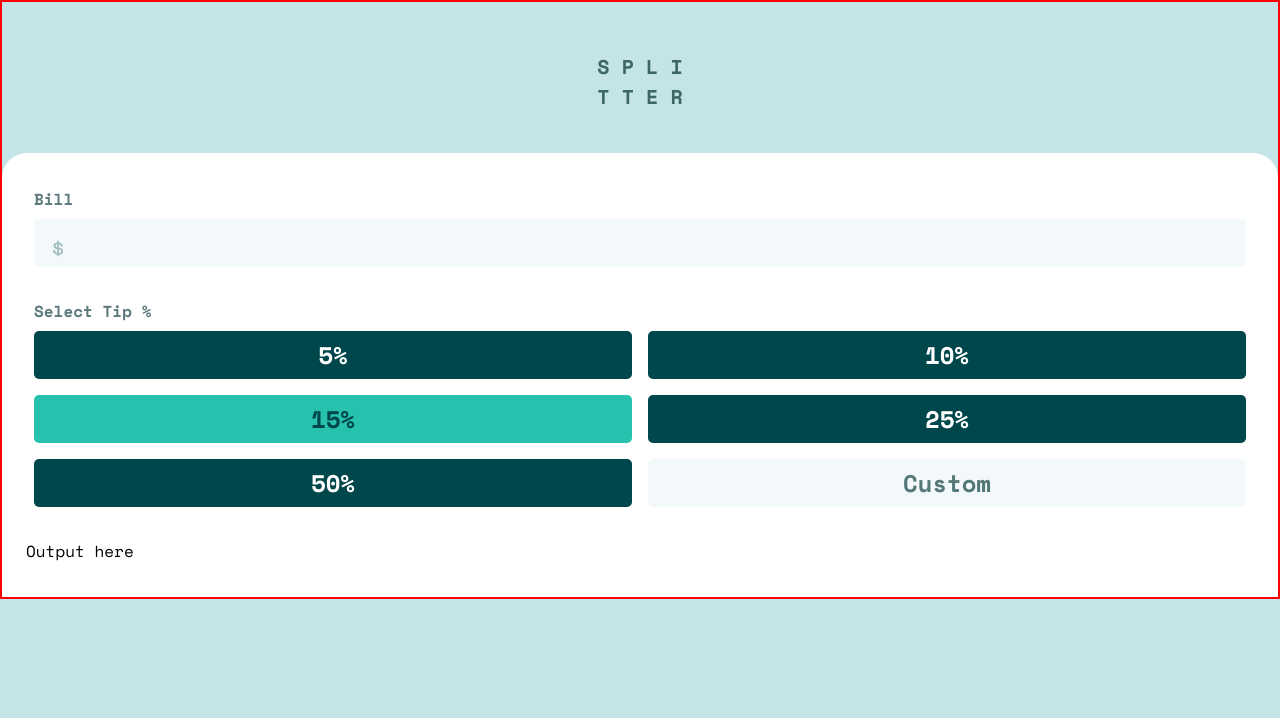
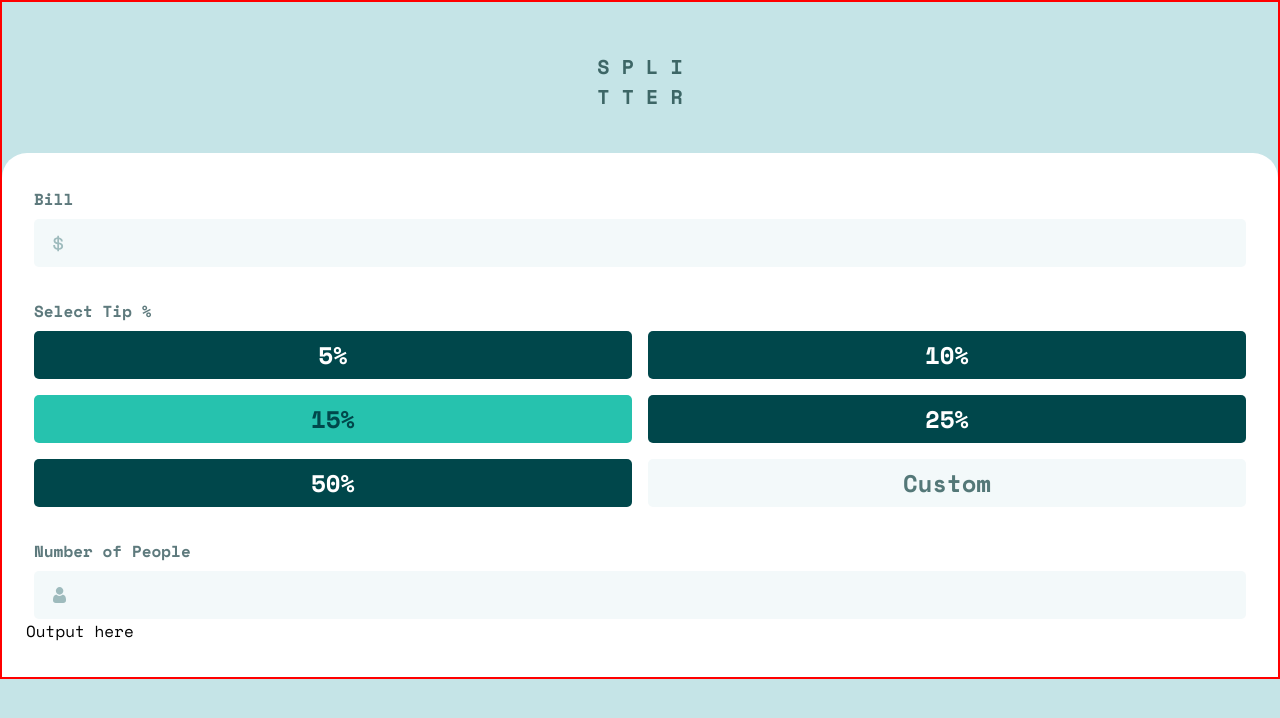
Before and after one commit to danilo2420/FEM_TipCalculatorApp, a plain HTML site: page index.html in a window 1280 px wide. Drawn offline with nearby package versions, Linux system fonts and the light colour scheme.

Commit message:
Second input done

```diff
--- a/index.html
+++ b/index.html
@@ -15,11 +15,11 @@
         <div class="calculator">
             <div class="calculator__input">
                 <div class="calculator__input__bill">
-                    <div class="calculator__input__bill__label tp5">Bill</div>
-                    <input type="number" class="calculator__input__bill__label__input">
+                    <div class="calculator__input__bill__label sectionLabel tp5">Bill</div>
+                    <input type="number" class="calculator__input__bill__label__input textInput">
                 </div>
                 <div class="calculator__input__tip">
-                    <div class="calculator__input__tip__label tp5">Select Tip %</div>
+                    <div class="calculator__input__tip__label sectionLabel tp5">Select Tip %</div>
                     <div class="calculator__input__tip__select">
                         <div class="calculator__input__tip__select__item">5%</div>
                         <div class="calculator__input__tip__select__item">10%</div>
@@ -29,7 +29,10 @@
                         <div class="calculator__input__tip__select__item item--custom">Custom</div>
                     </div>
                 </div>
-                <div class="calculator__input__people"></div>
+                <div class="calculator__input__people">
+                    <div class="calculator__input__people__label sectionLabel tp5">Number of People</div>
+                    <input type="number" class="calculator__input__people__input personIcon textInput">
+                </div>
             </div>
             <div class="calculator__output">Output here</div>
         </div>
--- a/style/global.css
+++ b/style/global.css
@@ -73,3 +73,33 @@ body {
     line-height: 19px;
     letter-spacing: 0px;
 }
+
+/* Shared styles */
+.sectionLabel {
+    color: var(--grey500);
+}
+
+.textInput {
+    all: unset;
+    padding: 6px 18px 6px 36px;
+
+    height: 48px;
+    width: 100%;
+    box-sizing: border-box;
+
+    background-color: var(--grey50);
+    border-radius: 5px;
+    color: var(--green900);
+
+    font-size: 24px;
+    font-weight: 700;
+    line-height: 36px;
+    letter-spacing: 0px;
+
+    text-align: right;
+
+    /* Dollar icon */
+    background-image: url('../images/icon-dollar.svg');
+    background-position: 18.5px 16px;
+    background-repeat: no-repeat;
+}
--- a/style/mobile.css
+++ b/style/mobile.css
@@ -38,43 +38,10 @@
     gap: 8px;
 }
 
-.calculator__input__bill__label {
-    color: var(--grey500);
-}
-
-.calculator__input__bill__label__input {
-    all: unset;
-    padding: 6px 18px 6px 36px;
-
-    height: 48px;
-    width: 100%;
-    box-sizing: border-box;
-
-    background-color: var(--grey50);
-    border-radius: 5px;
-    color: var(--green900);
-
-    font-size: 24px;
-    font-weight: 700;
-    line-height: 36px;
-    letter-spacing: 0px;
-
-    text-align: right;
-
-    /* Dollar icon */
-    background-image: url('../images/icon-dollar.svg');
-    background-position: 18.5px 21px;
-    background-repeat: no-repeat;
-}
-
 .calculator__input__tip {
     display: flex;
     flex-direction: column;
     gap: 8px;
-}
-
-.calculator__input__tip__label {
-    color: var(--grey500);
 }
 
 .calculator__input__tip__select {
@@ -109,3 +76,13 @@
     background-color: var(--green400);
     color: var(--green900);
 }
+
+.calculator__input__people {
+    display: flex;
+    flex-direction: column;
+    gap: 8px;
+}
+
+.personIcon {
+    background-image: url('../images/icon-person.svg');
+}
```
